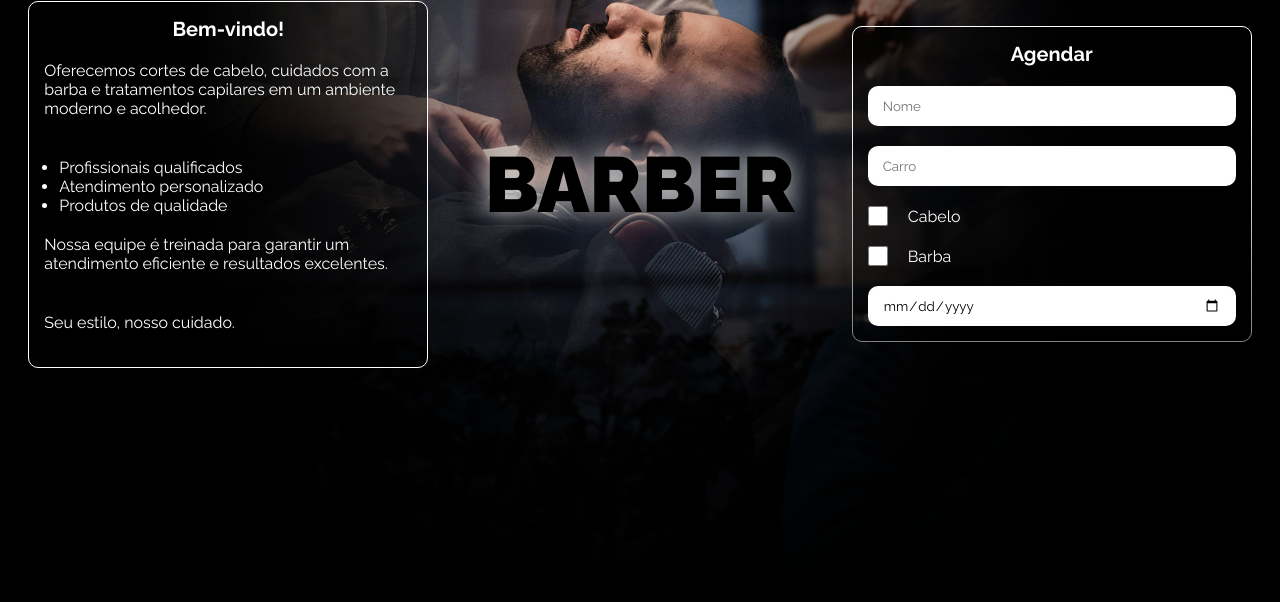
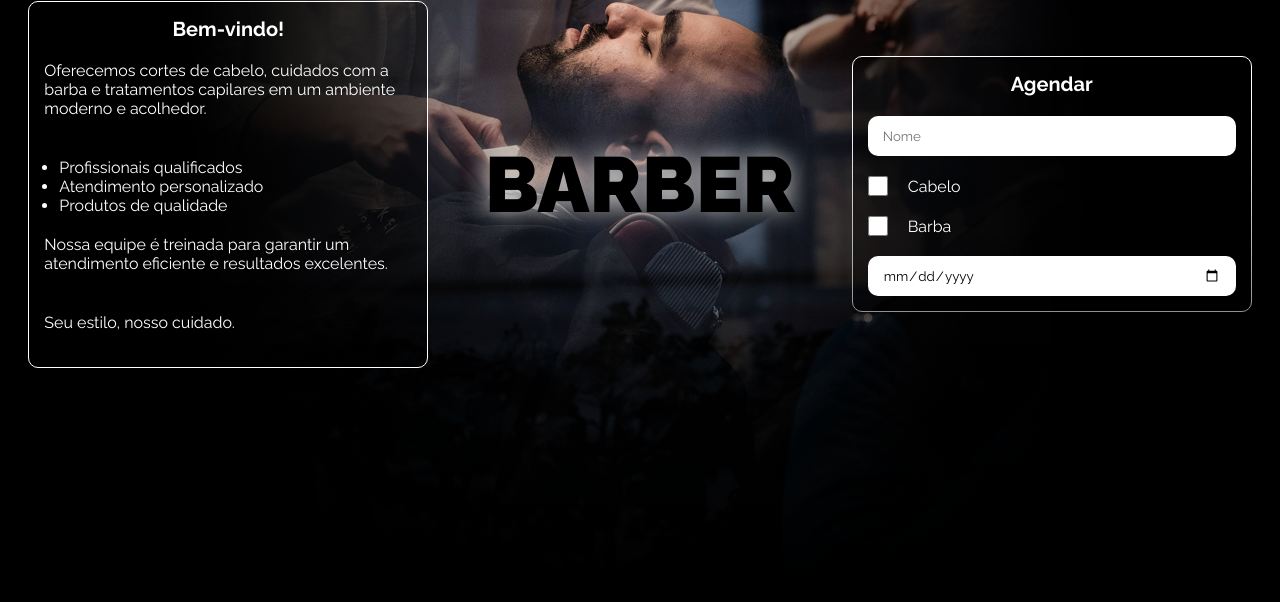
Before and after one commit to feliperyo/car-wash-barber, a plain HTML site: page index.html in a window 1280 px wide. Shown: the part 1249-1851 px from the top of the page. Drawn offline with nearby package versions, Linux system fonts and the light colour scheme.

Commit message:
ajuste form barber

```diff
--- a/index.html
+++ b/index.html
@@ -104,7 +104,6 @@
                     <form action="">
                         <h3>Agendar</h3>
                         <input type="text" placeholder="Nome">
-                        <input type="text" placeholder="Carro">
                         <label>
                             <input class="check" type="checkbox" />
                             Cabelo
```
